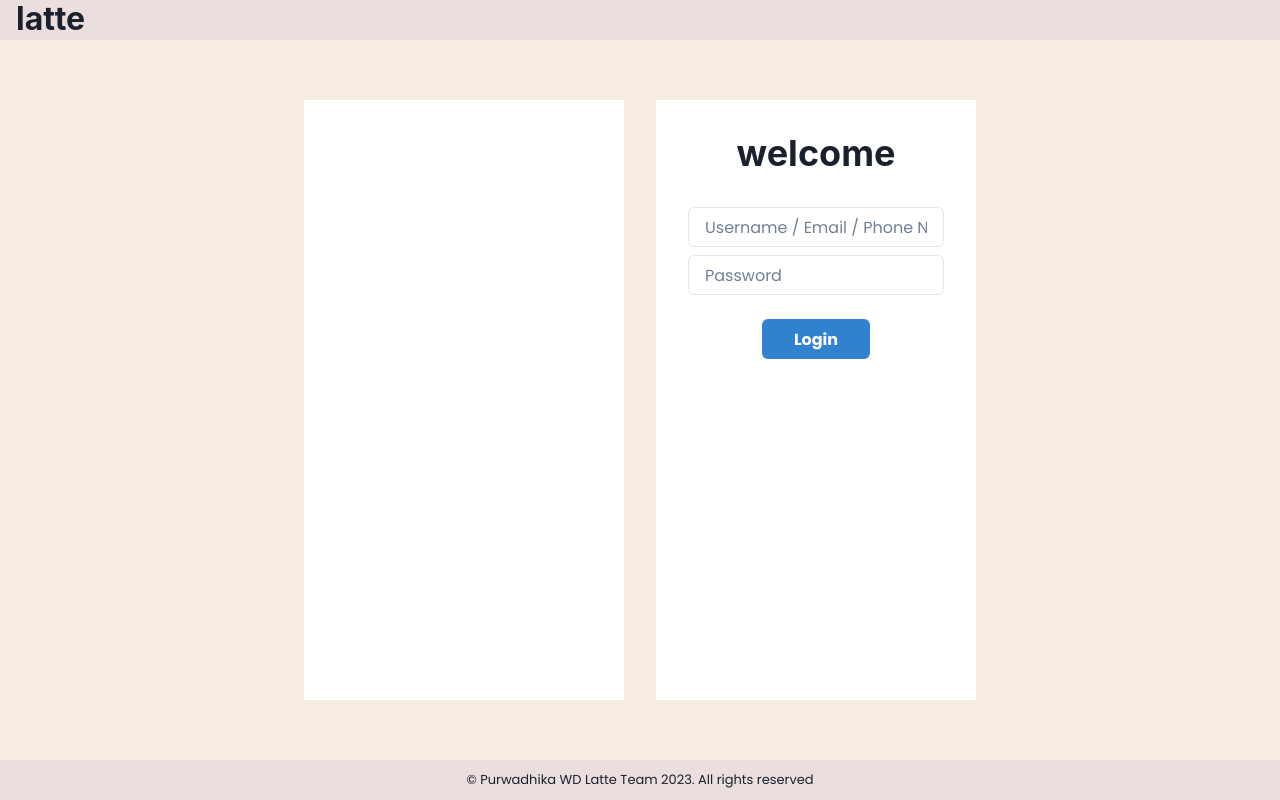
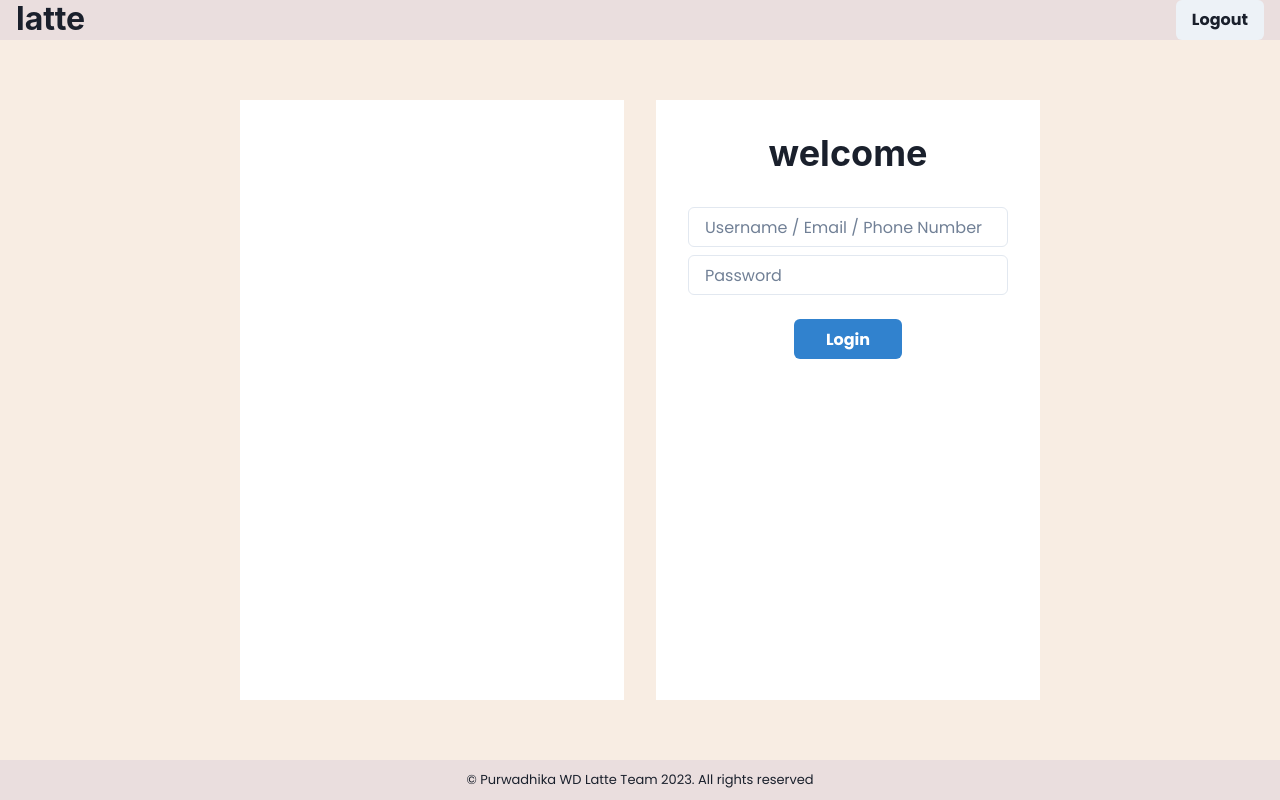
Before and after one commit to jasonkarjadi/latte-app, a Next.js app: page / in a window 1280 px wide. Built offline with nearby package versions, Linux system fonts and the light colour scheme.

Commit message:
add small edits

```diff
--- a/app/layout.jsx
+++ b/app/layout.jsx
@@ -1,6 +1,14 @@
 "use client";
 
-import { Center, ChakraProvider, Flex, Heading, Text } from "@chakra-ui/react";
+import {
+  Button,
+  Center,
+  ChakraProvider,
+  Flex,
+  Heading,
+  HStack,
+  Text,
+} from "@chakra-ui/react";
 import { poppins } from "../fonts";
 
 const RootLayout = ({ children }) => {
@@ -9,10 +17,21 @@ const RootLayout = ({ children }) => {
       <body>
         <ChakraProvider>
           <Flex h="100vh" flexDir="column" className={poppins.className}>
-            <Flex as="header" h={10} bgColor="#eadede" px={4}>
+            <Flex
+              as="header"
+              h={10}
+              bgColor="#eadede"
+              px={4}
+              justifyContent="space-between"
+            >
               <Heading fontSize="xx-large" className={poppins.className}>
                 latte
               </Heading>
+              {true && (
+                <HStack>
+                  <Button>Logout</Button>
+                </HStack>
+              )}
             </Flex>
             <Center as="main" flex={1} bgColor="#F8EDE3">
               {children}
--- a/app/page.jsx
+++ b/app/page.jsx
@@ -15,15 +15,15 @@ const RootPage = () => {
   return (
     <>
       <Flex h="600px">
-        <Flex flexDir="column" w={80} bgColor="white" mr={8}></Flex>
-        <Flex flexDir="column" w={80} p={8} textAlign="center" bgColor="white">
+        <Flex flexDir="column" w={96} bgColor="white" mr={8}></Flex>
+        <Flex flexDir="column" w={96} p={8} textAlign="center" bgColor="white">
           <Heading mb={8} className={poppins.className}>
             welcome
           </Heading>
           <Box
             as="form"
             action="http://localhost:2000/auth/login"
-            method="POST"
+            method="post"
           >
             <FormControl>
               <FormLabel mr="0">
```
Also changed, not shown: middleware.js (added, +11 -0 lines).
